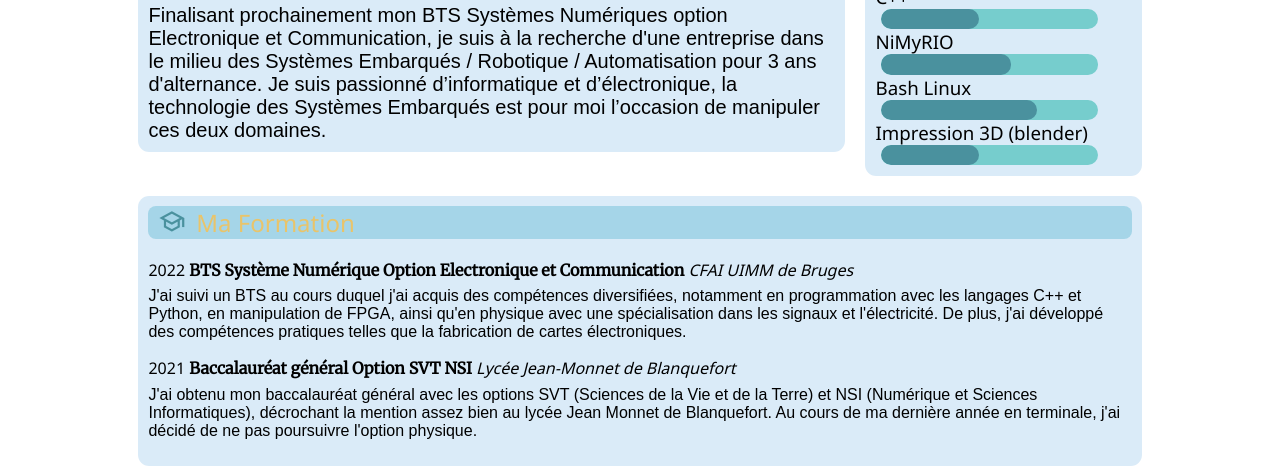
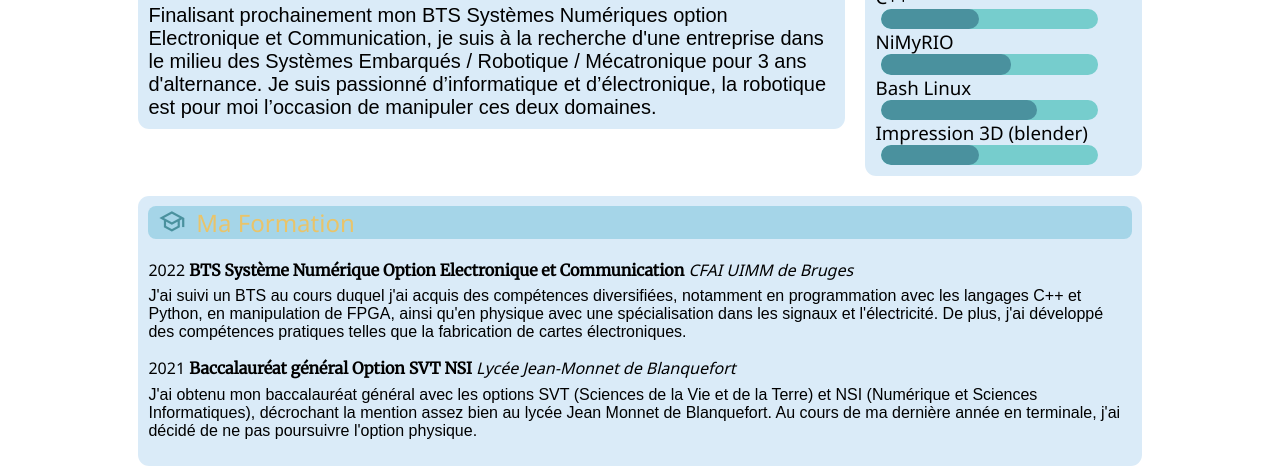
Before and after one commit to sioulpas/CV_interactif, a plain HTML site: page index.html in a window 1280 px wide. Shown: the part 373-842 px from the top of the page. Drawn offline with nearby package versions, Linux system fonts and the light colour scheme.

Commit message:
Update index.html

```diff
--- a/index.html
+++ b/index.html
@@ -52,7 +52,7 @@
                         <span class="material-symbols-outlined ts">tag_faces</span>
                         Amical, investis et motivé !
                     </div>
-                    <p>Finalisant prochainement mon BTS Systèmes Numériques option Electronique et Communication, je suis à la recherche d'une entreprise dans le milieu des Systèmes Embarqués / Robotique / Automatisation pour 3 ans d'alternance. Je suis passionné d’informatique et d’électronique, la technologie des Systèmes Embarqués est pour moi l’occasion de manipuler ces deux domaines.</p>
+                    <p>Finalisant prochainement mon BTS Systèmes Numériques option Electronique et Communication, je suis à la recherche d'une entreprise dans le milieu des Systèmes Embarqués / Robotique / Mécatronique pour 3 ans d'alternance. Je suis passionné d’informatique et d’électronique, la robotique est pour moi l’occasion de manipuler ces deux domaines.</p>
                 </article>
             </section>
             <aside id="competences">
```
